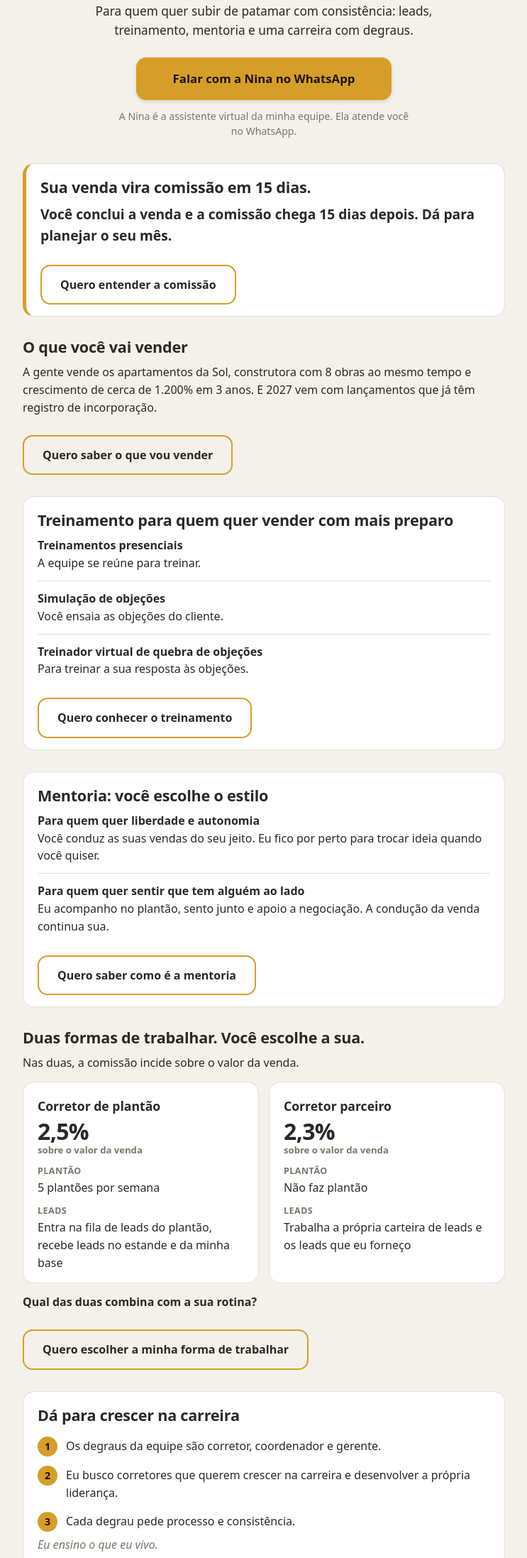
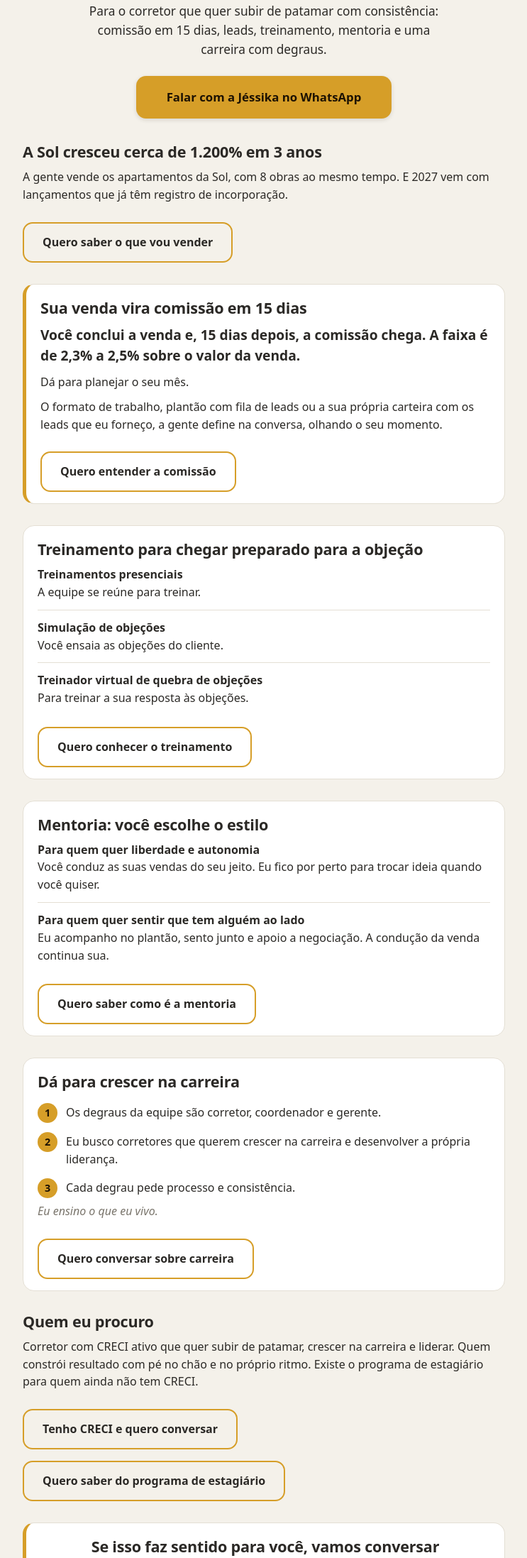
Before and after one commit to jssk0/site-bio, a plain HTML site: page proximo-salto/index.html in a window 1280 px wide. Shown: the part 346-2541 px from the top of the page at 71% size, without its empty margins (268-1011 px from the left). Drawn offline with Linux system fonts and the light colour scheme.

Commit message:
Página de vaga: v20 (plano Nina: faixa única de comissão, botão Falar com a Jéssika, prova social reservada)
Co-Authored-By: Claude Sonnet 5.5 <noreply@anthropic.com>
Claude-Session: https://claude.ai/code/session_01YNsDtY32P1gsvaJnBPWn1Q

```diff
--- a/proximo-salto/index.html
+++ b/proximo-salto/index.html
@@ -3,10 +3,10 @@
 <head>
 <meta charset="utf-8">
 <meta name="viewport" content="width=device-width, initial-scale=1, viewport-fit=cover">
-<title>Vaga para corretor(a) em Guarulhos | Jéssika Rovigo</title>
+<title>Vaga para corretor em Guarulhos | Jéssika Rovigo</title>
 <meta name="description" content="Ambição com pé no chão. O seu próximo salto na corretagem: leads, treinamento, mentoria e uma carreira com degraus.">
 <meta property="og:title" content="Ambição com pé no chão. O seu próximo salto na corretagem.">
-<meta property="og:description" content="Vaga para corretor(a) em Guarulhos e região.">
+<meta property="og:description" content="Vaga para corretor em Guarulhos e região.">
 <meta property="og:type" content="website">
 <meta property="og:url" content="https://jessikarovigo.com.br/proximo-salto/">
 <meta property="og:image" content="https://jessikarovigo.com.br/avatar.jpg">
@@ -80,33 +80,36 @@ ul.clean b{display:block}
 
   <header class="top">
     <img class="avatar" src="../avatar.jpg" alt="Jéssika Rovigo">
-    <span class="tag">Vaga para corretor(a) em Guarulhos e região</span>
+    <span class="tag">Vaga para corretor em Guarulhos e região</span>
     <h1>Ambição com pé no chão.<br>O seu <mark>próximo salto</mark> na corretagem.</h1>
-    <p class="lead">Para quem quer subir de patamar com consistência: leads, treinamento, mentoria e uma carreira com degraus.</p>
-    <a class="btn" href="https://wa.me/5511968223358?text=Oi%20Nina!%20Sou%20corretor(a)%20e%20quero%20entrar%20na%20equipe." >Falar com a Nina no WhatsApp</a>
-    <p class="who">A Nina é a assistente virtual da minha equipe. Ela atende você no WhatsApp.</p>
+    <p class="lead">Para o corretor que quer subir de patamar com consistência: comissão em 15 dias, leads, treinamento, mentoria e uma carreira com degraus.</p>
+    <a class="btn" href="https://wa.me/5511968223358?text=Oi%21%20Vi%20a%20p%C3%A1gina%20da%20J%C3%A9ssika%20e%20quero%20a%20vaga%20de%20corretor%20em%20Guarulhos.">Falar com a Jéssika no WhatsApp</a>
   </header>
 
-  <section class="card accent">
-    <h2>Sua venda vira comissão em 15 dias.</h2>
-    <p class="big">Você conclui a venda e a comissão chega 15 dias depois. Dá para planejar o seu mês.</p>
-    <a class="btn ghost" href="https://wa.me/5511968223358?text=Oi%20Nina%21%20Vi%20a%20p%C3%A1gina%20e%20quero%20entender%20como%20funciona%20a%20comiss%C3%A3o.">Quero entender a comissão</a>
+  <section>
+    <h2>A Sol cresceu cerca de 1.200% em 3 anos</h2>
+    <p>A gente vende os apartamentos da Sol, com 8 obras ao mesmo tempo. E 2027 vem com lançamentos que já têm registro de incorporação.</p>
+    <a class="btn ghost" href="https://wa.me/5511968223358?text=Oi%21%20Vi%20a%20p%C3%A1gina%20da%20J%C3%A9ssika%20e%20quero%20a%20vaga%20de%20corretor%20em%20Guarulhos.%20Quero%20saber%20mais%20sobre%20o%20que%20vou%20vender.">Quero saber o que vou vender</a>
   </section>
 
-  <section>
-    <h2>O que você vai vender</h2>
-    <p>A gente vende os apartamentos da Sol, construtora com 8 obras ao mesmo tempo e crescimento de cerca de 1.200% em 3 anos. E 2027 vem com lançamentos que já têm registro de incorporação.</p>
-    <a class="btn ghost" href="https://wa.me/5511968223358?text=Oi%20Nina%21%20Quero%20conhecer%20os%20apartamentos%20e%20os%20lan%C3%A7amentos%20que%20eu%20venderia.">Quero saber o que vou vender</a>
+  <!-- RESERVADO: prova social (depoimento ou foto real, com autorização). Entra aqui, entre "A Sol" e "Comissão". Não publicar vazio. -->
+
+  <section class="card accent">
+    <h2>Sua venda vira comissão em 15 dias</h2>
+    <p class="big">Você conclui a venda e, 15 dias depois, a comissão chega. A faixa é de 2,3% a 2,5% sobre o valor da venda.</p>
+    <p>Dá para planejar o seu mês.</p>
+    <p>O formato de trabalho, plantão com fila de leads ou a sua própria carteira com os leads que eu forneço, a gente define na conversa, olhando o seu momento.</p>
+    <a class="btn ghost" href="https://wa.me/5511968223358?text=Oi%21%20Vi%20a%20p%C3%A1gina%20da%20J%C3%A9ssika%20e%20quero%20a%20vaga%20de%20corretor%20em%20Guarulhos.%20Quero%20entender%20a%20comiss%C3%A3o.">Quero entender a comissão</a>
   </section>
 
   <section class="card">
-    <h2>Treinamento para quem quer vender com mais preparo</h2>
+    <h2>Treinamento para chegar preparado para a objeção</h2>
     <ul class="clean">
       <li><b>Treinamentos presenciais</b>A equipe se reúne para treinar.</li>
       <li><b>Simulação de objeções</b>Você ensaia as objeções do cliente.</li>
       <li><b>Treinador virtual de quebra de objeções</b>Para treinar a sua resposta às objeções.</li>
     </ul>
-    <a class="btn ghost" href="https://wa.me/5511968223358?text=Oi%20Nina%21%20Quero%20saber%20mais%20sobre%20o%20treinamento.">Quero conhecer o treinamento</a>
+    <a class="btn ghost" href="https://wa.me/5511968223358?text=Oi%21%20Vi%20a%20p%C3%A1gina%20da%20J%C3%A9ssika%20e%20quero%20a%20vaga%20de%20corretor%20em%20Guarulhos.%20Quero%20conhecer%20o%20treinamento.">Quero conhecer o treinamento</a>
   </section>
 
   <section class="card">
@@ -115,32 +118,7 @@ ul.clean b{display:block}
       <li><b>Para quem quer liberdade e autonomia</b>Você conduz as suas vendas do seu jeito. Eu fico por perto para trocar ideia quando você quiser.</li>
       <li><b>Para quem quer sentir que tem alguém ao lado</b>Eu acompanho no plantão, sento junto e apoio a negociação. A condução da venda continua sua.</li>
     </ul>
-    <a class="btn ghost" href="https://wa.me/5511968223358?text=Oi%20Nina%21%20Quero%20conversar%20sobre%20a%20mentoria%20e%20qual%20estilo%20combina%20comigo.">Quero saber como é a mentoria</a>
-  </section>
-
-  <section>
-    <h2>Duas formas de trabalhar. Você escolhe a sua.</h2>
-    <p>Nas duas, a comissão incide sobre o valor da venda.</p>
-    <div class="cols">
-      <div class="card opt">
-        <h3>Corretor de plantão</h3>
-        <div class="pct">2,5%<small>sobre o valor da venda</small></div>
-        <dl>
-          <dt>Plantão</dt><dd>5 plantões por semana</dd>
-          <dt>Leads</dt><dd>Entra na fila de leads do plantão, recebe leads no estande e da minha base</dd>
-        </dl>
-      </div>
-      <div class="card opt">
-        <h3>Corretor parceiro</h3>
-        <div class="pct">2,3%<small>sobre o valor da venda</small></div>
-        <dl>
-          <dt>Plantão</dt><dd>Não faz plantão</dd>
-          <dt>Leads</dt><dd>Trabalha a própria carteira de leads e os leads que eu forneço</dd>
-        </dl>
-      </div>
-    </div>
-    <p class="q">Qual das duas combina com a sua rotina?</p>
-    <a class="btn ghost" href="https://wa.me/5511968223358?text=Oi%20Nina%21%20Quero%20conversar%20sobre%20as%20duas%20formas%20de%20trabalhar%3A%20plant%C3%A3o%20ou%20parceiro.">Quero escolher a minha forma de trabalhar</a>
+    <a class="btn ghost" href="https://wa.me/5511968223358?text=Oi%21%20Vi%20a%20p%C3%A1gina%20da%20J%C3%A9ssika%20e%20quero%20a%20vaga%20de%20corretor%20em%20Guarulhos.%20Quero%20saber%20como%20%C3%A9%20a%20mentoria.">Quero saber como é a mentoria</a>
   </section>
 
   <section class="card">
@@ -151,20 +129,21 @@ ul.clean b{display:block}
       <li>Cada degrau pede processo e consistência.</li>
     </ol>
     <p class="sign">Eu ensino o que eu vivo.</p>
-    <a class="btn ghost" href="https://wa.me/5511968223358?text=Oi%20Nina%21%20Quero%20conversar%20sobre%20carreira%20e%20lideran%C3%A7a%20na%20equipe.">Quero crescer na carreira</a>
+    <a class="btn ghost" href="https://wa.me/5511968223358?text=Oi%21%20Vi%20a%20p%C3%A1gina%20da%20J%C3%A9ssika%20e%20quero%20a%20vaga%20de%20corretor%20em%20Guarulhos.%20Quero%20conversar%20sobre%20carreira.">Quero conversar sobre carreira</a>
   </section>
 
   <section>
-    <h2>Quem eu procuro.</h2>
-    <p>Corretor(a) com CRECI ativo que quer subir de patamar, crescer na carreira e liderar. Quem constrói resultado com consistência, no próprio ritmo e com os pés no chão. Existe o programa de estagiário para quem ainda não tem CRECI.</p>
-    <a class="btn ghost" href="https://wa.me/5511968223358?text=Oi%20Nina%21%20Tenho%20CRECI%20ativo%20e%20quero%20conversar%20sobre%20a%20vaga.">Tenho CRECI e quero conversar</a>
-    <a class="btn ghost row" href="https://wa.me/5511968223358?text=Oi%20Nina%21%20Ainda%20n%C3%A3o%20tenho%20CRECI%20e%20quero%20saber%20do%20programa%20de%20estagi%C3%A1rio.">Quero o programa de estagiário</a>
+    <h2>Quem eu procuro</h2>
+    <p>Corretor com CRECI ativo que quer subir de patamar, crescer na carreira e liderar. Quem constrói resultado com pé no chão e no próprio ritmo. Existe o programa de estagiário para quem ainda não tem CRECI.</p>
+    <a class="btn ghost" href="https://wa.me/5511968223358?text=Oi%21%20Vi%20a%20p%C3%A1gina%20da%20J%C3%A9ssika%20e%20quero%20a%20vaga%20de%20corretor%20em%20Guarulhos.%20Tenho%20CRECI%20ativo.">Tenho CRECI e quero conversar</a>
+    <a class="btn ghost row" href="https://wa.me/5511968223358?text=Oi%21%20Vi%20a%20p%C3%A1gina%20da%20J%C3%A9ssika%20e%20quero%20saber%20do%20programa%20de%20estagi%C3%A1rio.">Quero saber do programa de estagiário</a>
   </section>
 
   <section class="end card accent">
-    <h2>Se isso faz sentido para você, fale com a Nina.</h2>
-    <p>A Nina é a assistente virtual da minha equipe. Manda uma mensagem para ela com a sua região, a forma de trabalhar que combina com você (ou o estágio, se ainda não tem CRECI) e a meta que você quer alcançar.</p>
-    <a class="btn small" href="https://wa.me/5511968223358?text=Oi%20Nina!%20Sou%20corretor(a)%20e%20quero%20entrar%20na%20equipe." >Falar com a Nina no WhatsApp</a>
+    <h2>Se isso faz sentido para você, vamos conversar</h2>
+    <p>É um toque no botão. A mensagem já vai pronta, é só enviar.</p>
+    <a class="btn small" href="https://wa.me/5511968223358?text=Oi%21%20Vi%20a%20p%C3%A1gina%20da%20J%C3%A9ssika%20e%20quero%20a%20vaga%20de%20corretor%20em%20Guarulhos.">Falar com a Jéssika no WhatsApp</a>
+    <p class="who">Quem recebe a sua mensagem na hora é a Nina, minha assistente virtual. Ela prepara a nossa conversa.</p>
     <p class="sign" style="margin-top:14px">Jéssika Rovigo, Guarulhos.</p>
   </section>
 
```
